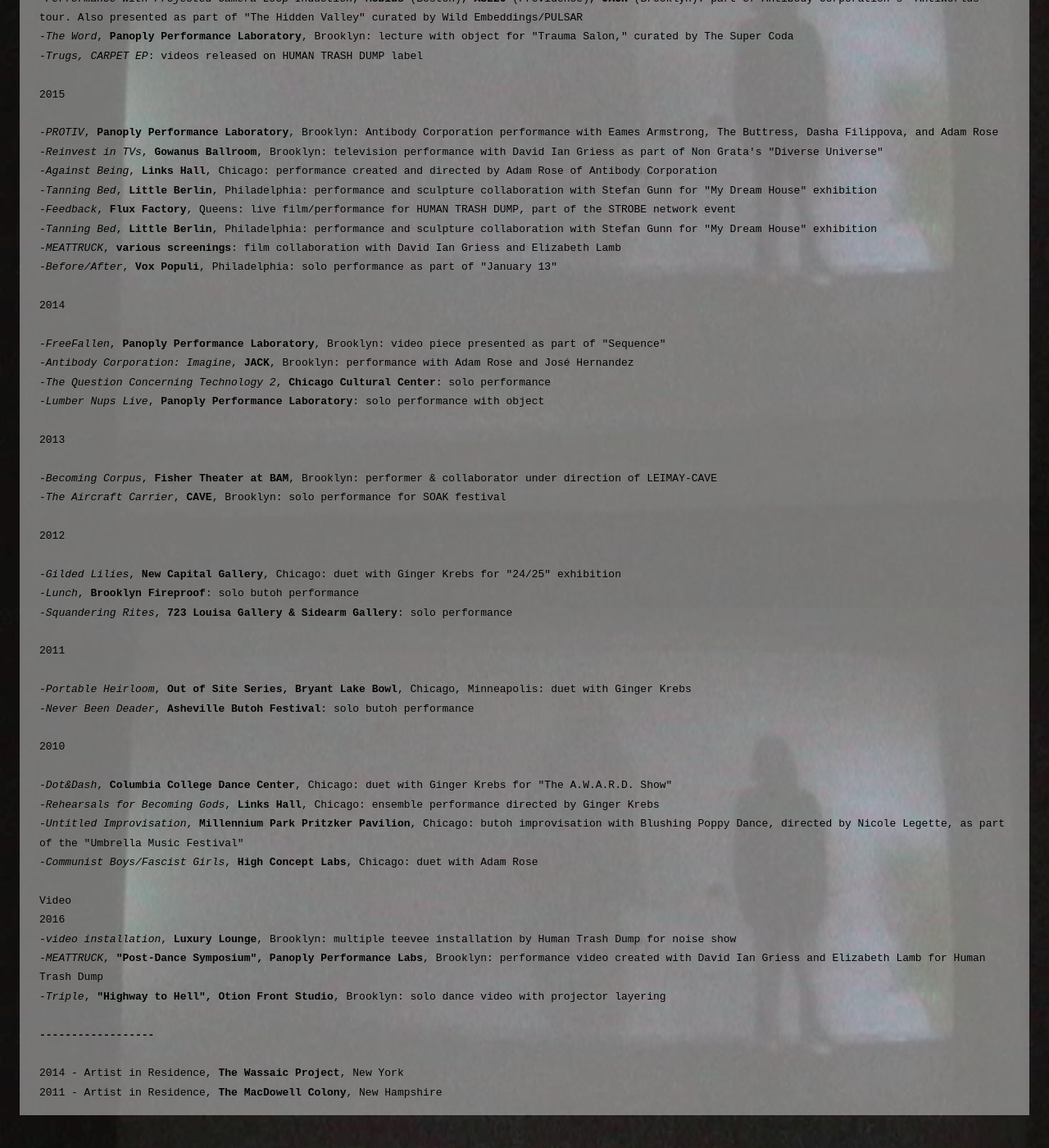
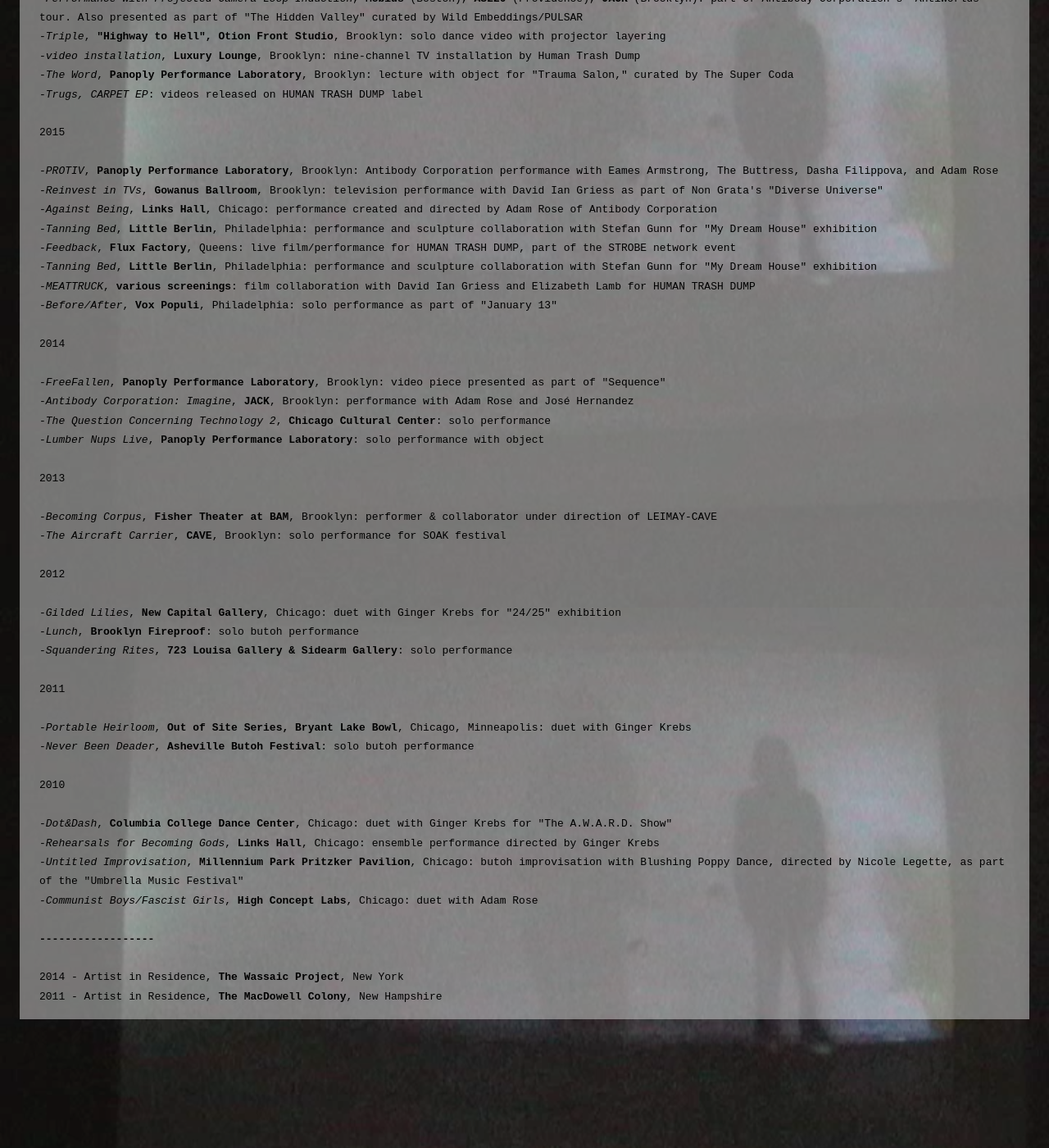
Before and after one commit to scootfence/scootfence.github.io, a Jekyll site: the page built from about.md, in a window 1280 px wide and 1400 px high, scrolled down 197 px. Shown: the whole window at 82% size. Built offline with Jekyll 4.4.1, drawn with Linux system fonts in a browser that asks for light colours; Markdown is read by kramdown in place of the engine named in the settings.

Commit message:
Update about.md

```diff
--- a/about.md
+++ b/about.md
@@ -9,6 +9,8 @@ contact: braddocka@gmail.com
 2016
 <br><br>
 -<i>Performance with Projected Camera Loop Induction</i>, <b>Mobius</b> (Boston), <b>AS220</b> (Providence), <b>JACK</b> (Brooklyn): part of Antibody Corporation's "Antiworlds" tour. Also presented as part of "The Hidden Valley" curated by Wild Embeddings/PULSAR
+<br>-<i>Triple</i>, <b>"Highway to Hell", Otion Front Studio</b>, Brooklyn: solo dance video with projector layering
+<br>-<i>video installation</i>, <b>Luxury Lounge</b>, Brooklyn: nine-channel TV installation by Human Trash Dump
 <br>-<i>The Word</i>, <b>Panoply Performance Laboratory</b>, Brooklyn: lecture with object for "Trauma Salon," curated by The Super Coda
 <br>-<i>Trugs, CARPET EP</i>: videos released on HUMAN TRASH DUMP label
 <br><br>
@@ -53,16 +55,6 @@ contact: braddocka@gmail.com
 <br>-<i>Untitled Improvisation</i>, <b>Millennium Park Pritzker Pavilion</b>, Chicago: butoh improvisation with Blushing Poppy Dance, directed by Nicole Legette, as part of the "Umbrella Music Festival"
 <br>-<i>Communist Boys/Fascist Girls</i>, <b>High Concept Labs</b>, Chicago: duet with Adam Rose
 <br><br>
-Video
-<br>
-2016
-<br>
--<i>video installation</i>, <b>Luxury Lounge</b>, Brooklyn: multiple teevee installation by Human Trash Dump for noise show
-<br>
--<i>MEATTRUCK</i>, <b>"Post-Dance Symposium", Panoply Performance Labs</b>, Brooklyn: performance video created with David Ian Griess and Elizabeth Lamb for Human Trash Dump
-<br>
--<i>Triple</i>, <b>"Highway to Hell", Otion Front Studio</b>, Brooklyn: solo dance video with projector layering
-<br><br>
 <b>------------------</b>
 <br><br>
 2014 - Artist in Residence, <b>The Wassaic Project</b>, New York
```
Also changed, not shown: other parts of about.md (+1 -1 lines).
